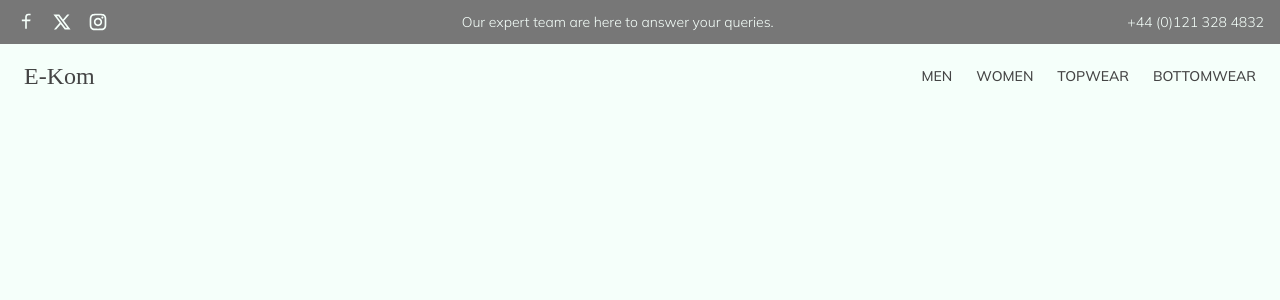
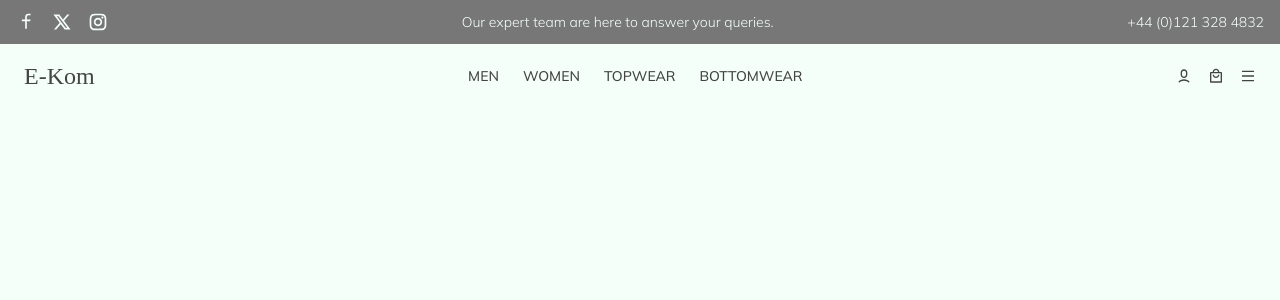
Before and after one commit to Nimira43/E-Kom, a React (Vite) app in the folder frontend/: page / in a window 1280 px wide. Shown: the top 300 px of the page. Built offline with nearby package versions, Linux system fonts and the light colour scheme; a web font is replaced by a local one.

Commit message:
Created right hand navbar

```diff
--- a/frontend/src/components/Common/Navbar.jsx
+++ b/frontend/src/components/Common/Navbar.jsx
@@ -1,4 +1,5 @@
 import { Link } from "react-router-dom"
+import { RiUser6Line, RiShoppingBag4Line, RiMenuLine  } from "react-icons/ri"
 
 const Navbar = () => {
   return (
@@ -15,6 +16,17 @@ const Navbar = () => {
           <Link to='#' className='hover:text-blue-dark text-sm font-medium uppercase'>Topwear</Link>
           <Link to='#' className='hover:text-blue-dark text-sm font-medium uppercase'>Bottomwear</Link>
         </div>
+        <div className="flex items-center space-x-4">
+          <Link to='/profile' className="hover:text-blue-dark">
+            <RiUser6Line />
+          </Link>
+          <Link to='/profile' className="hover:text-blue-dark">
+            <RiShoppingBag4Line />
+          </Link>
+          <Link to='/profile' className="hover:text-blue-dark">
+            <RiMenuLine />
+          </Link>
+        </div>
       </nav>
     </>
   )
```
